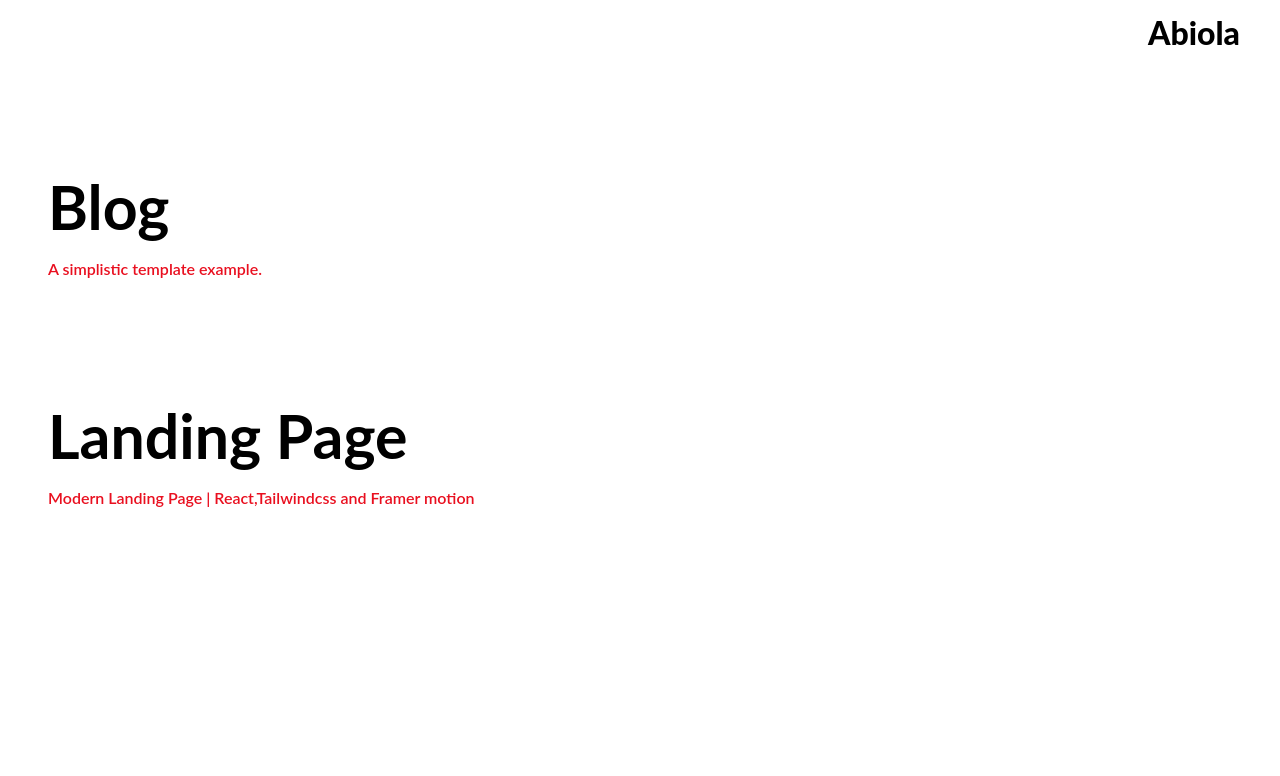
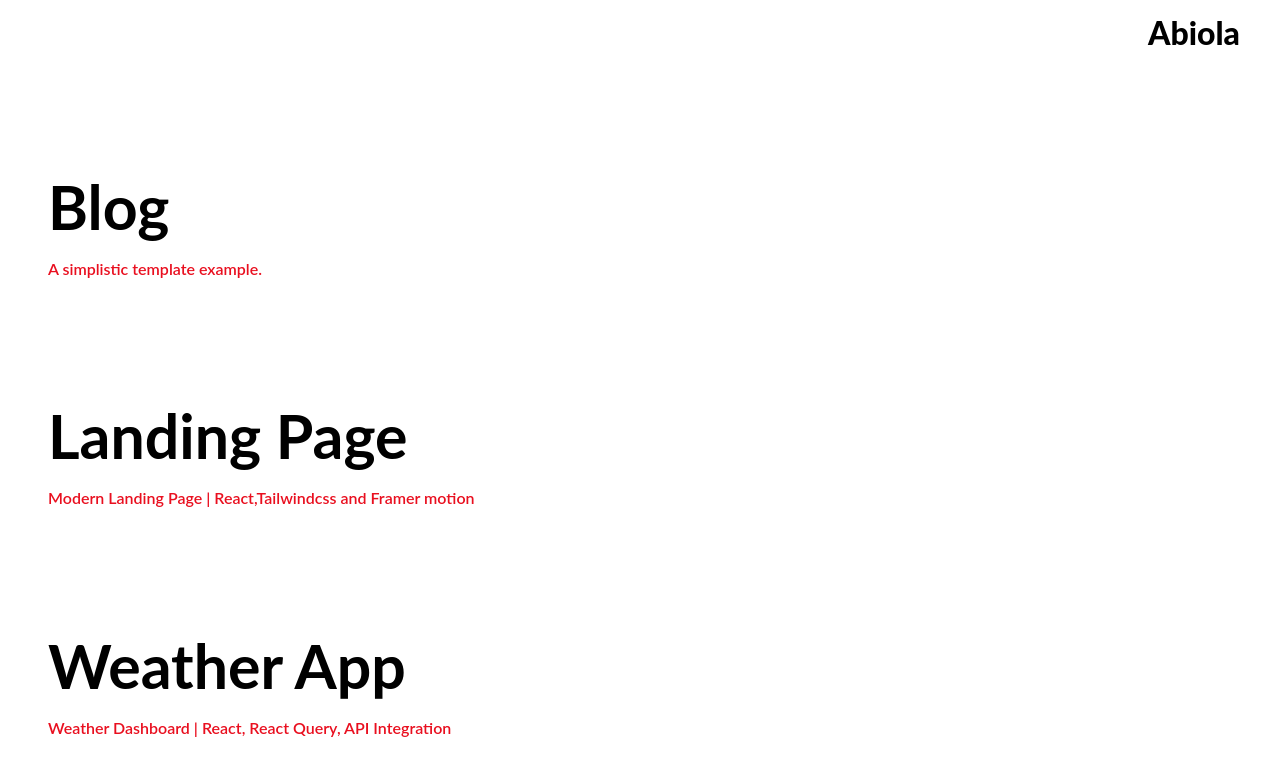
Before and after one commit to vjaystorms/React-Portfolio-3.0, a React (Vite) app: page /work in a window 1280 px wide. Shown: the top 776 px of the page. Built offline with nearby package versions, Linux system fonts and the light colour scheme.

Commit message:
updated work page by adding the weather app

```diff
--- a/src/components/workPage.jsx
+++ b/src/components/workPage.jsx
@@ -26,6 +26,13 @@ function WorkPage() {
           variants={textVariant(0.6)}
           style={{ color: "#e90f1f" }} className="a-2 pointer"><a href="https://react-landing-page-taiilwind-css-framer-motion.vercel.app/">Modern Landing Page | React,Tailwindcss and Framer motion</a></Motion.h5>
 
+        <Motion.h4
+          variants={textVariant(0.7)}
+        >Weather App</Motion.h4>
+        <Motion.h5
+          variants={textVariant(0.8)}
+          style={{ color: "#e90f1f" }} className="a-2 pointer"><a href="https://weather-app-three-chi-54.vercel.app/">Weather Dashboard | React, React Query, API Integration</a></Motion.h5>
+
       </Motion.div>
     </div>
   )
```
